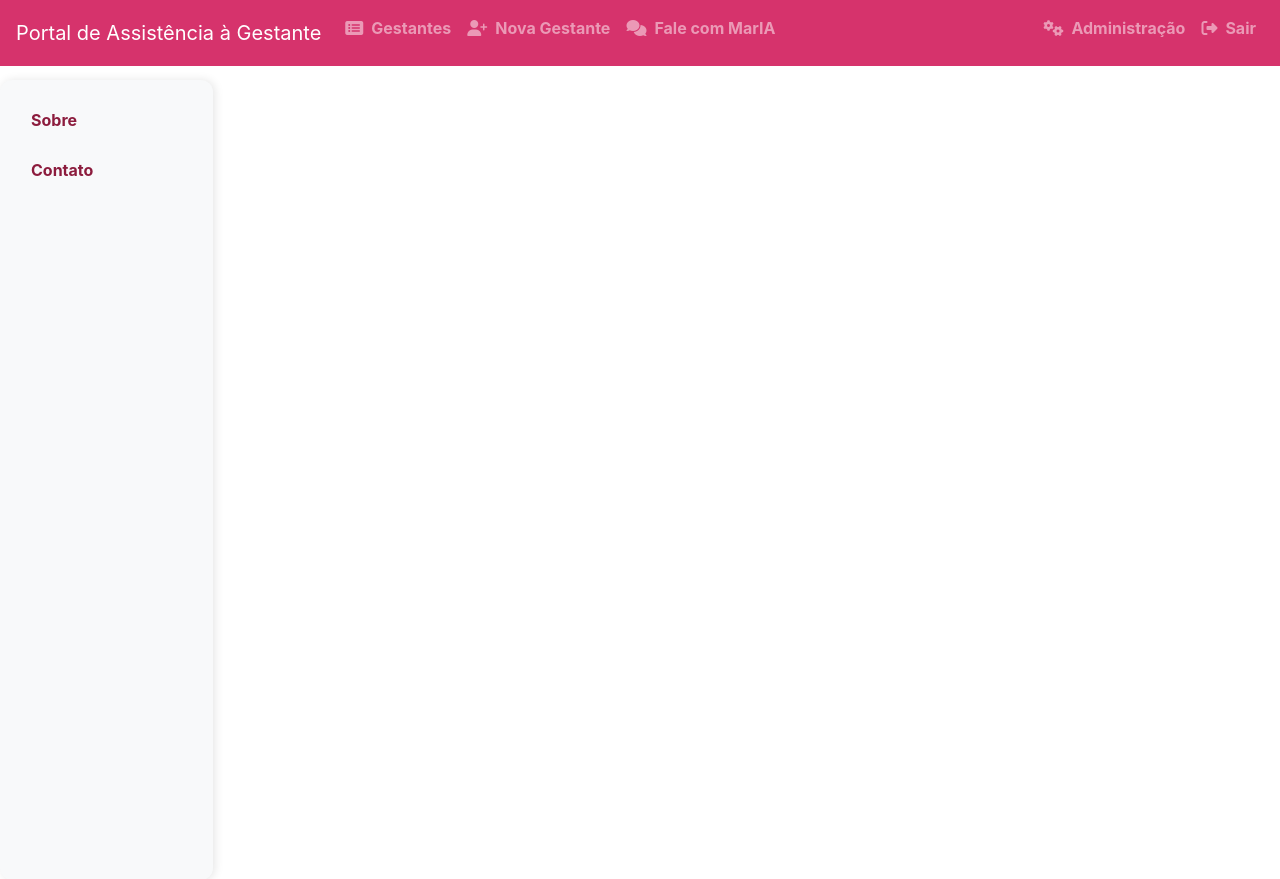
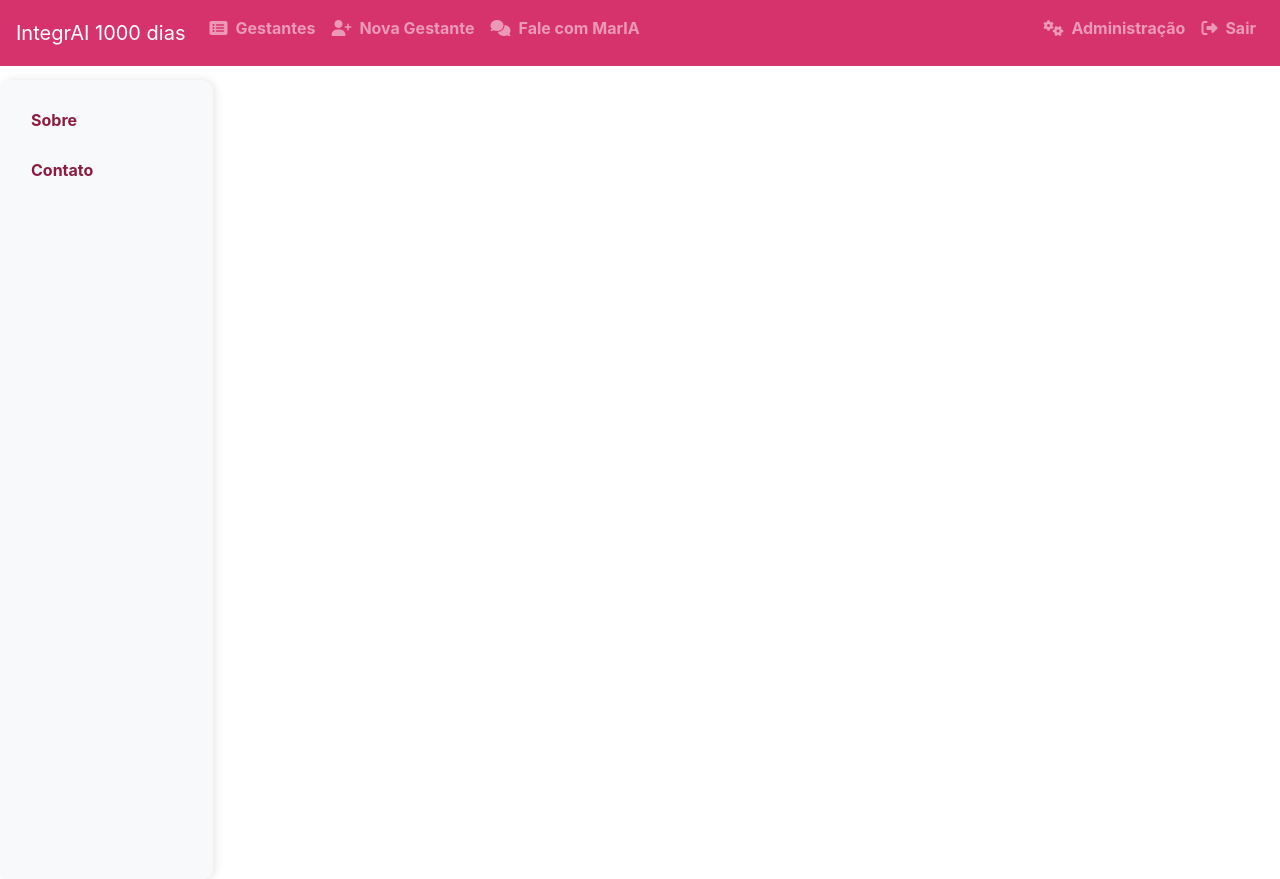
Before and after one commit to profsergiocosta/integrAI, a Django app: page /chat in a window 1280 px wide. Shown: the top 879 px of the page. Run offline with Django 5.2, Linux system fonts and the light colour scheme; the visitor is signed in with stand-in values (Sample User, id 1); data that the repository does not hold is empty; some libraries are stand-ins or nearby versions.

Commit message:
atualizado nome

```diff
--- a/django_app/templates/base.html
+++ b/django_app/templates/base.html
@@ -14,7 +14,7 @@
 
 
 
-    <title>Portal de Assistência à Gestante</title>
+    <title>IntegrAI 1000 dias - Cuidar de dois por inteiro</title>
 
 
 
--- a/django_app/templates/partials/_header.html
+++ b/django_app/templates/partials/_header.html
@@ -10,7 +10,7 @@
 
 
     <a class="navbar-brand" href="{% url 'index' %}">
-         Portal de Assistência à Gestante
+        IntegrAI 1000 dias
     </a>
 
     </div>
```
